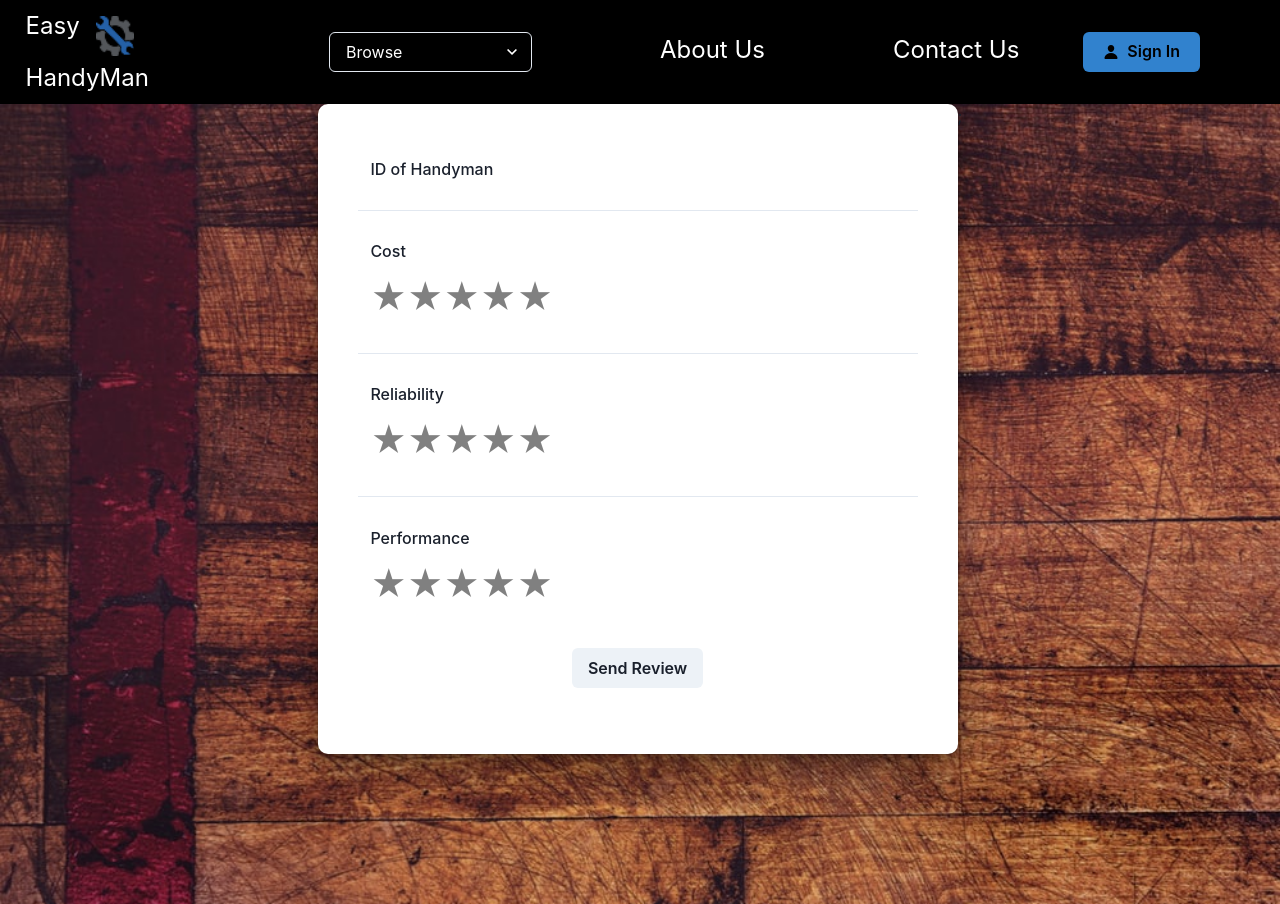
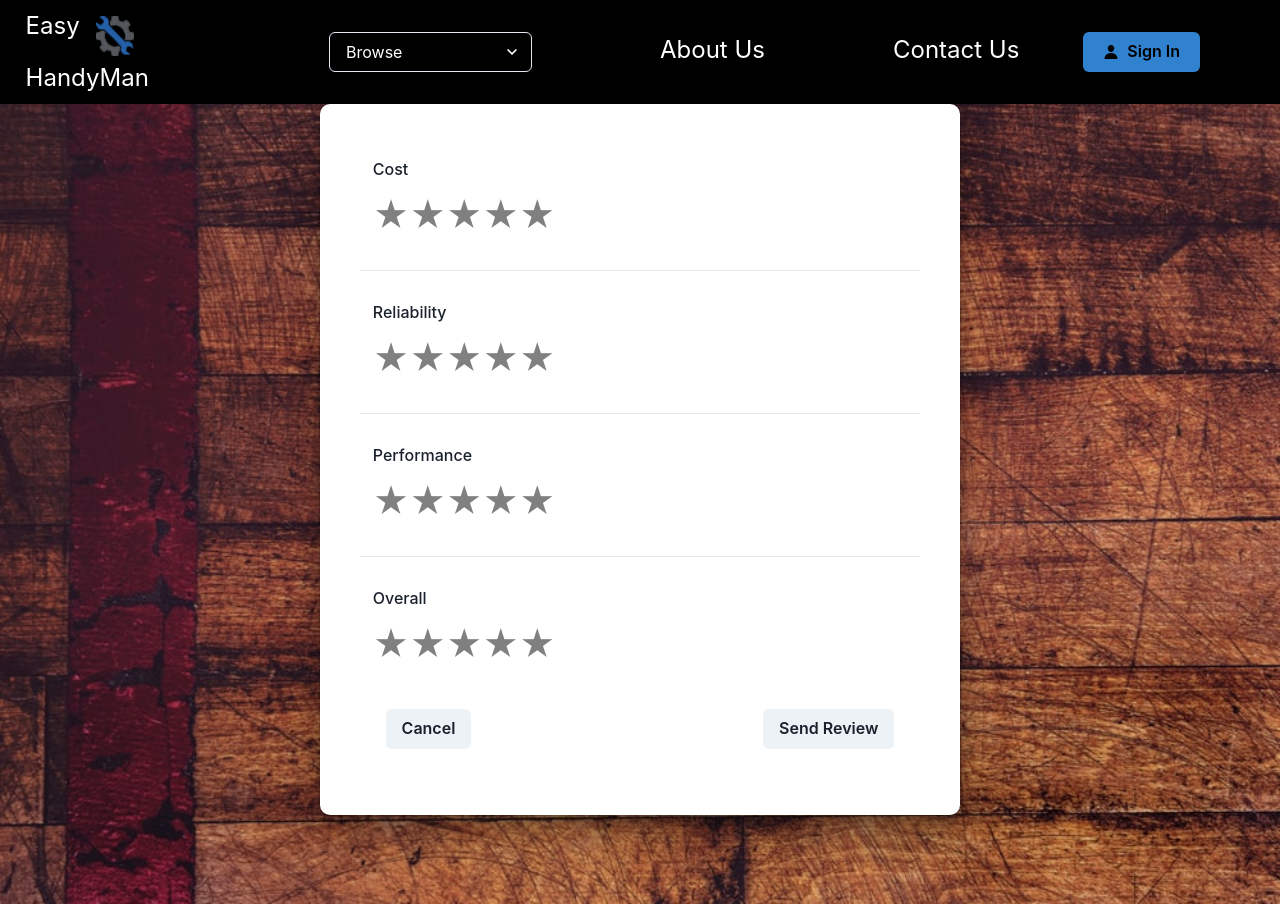
Before and after one commit to jeisper/handyman, a React (Create React App) app: page /review in a window 1280 px wide. Built offline with nearby package versions, Linux system fonts and the light colour scheme; no server answers.

Commit message:
added new page and updated review

```diff
--- a/src/components/rating/index.js
+++ b/src/components/rating/index.js
@@ -1,10 +1,18 @@
 import { Flex } from "@chakra-ui/react";
 import ReactStars from "react-rating-stars-component";
+import React, { useEffect, useState } from "react";
 
 function RatingStar() {
+
+  const [handymanRating, setHandymanRating] = useState(0);
+
   const ratingChanged = (newRating) => {
-    console.log(newRating);
+    setHandymanRating(newRating);
   };
+
+  console.log({handymanRating});
+
+
 
   return (
     <Flex>
--- a/src/pages/review/ReviewData.js
+++ b/src/pages/review/ReviewData.js
@@ -1,12 +1,17 @@
-import { Button, Flex } from "@chakra-ui/react";
+import { Button, Flex ,  Spacer } from "@chakra-ui/react";
 import { useNavigate } from "react-router-dom";
 import { VStack } from "@chakra-ui/react";
 import { StackDivider } from "@chakra-ui/react";
 import RatingStar from "../../components/rating";
 import { FormControl, FormLabel } from "@chakra-ui/react";
+import React, { useEffect, useState } from "react";
 
-function ReviewData() {
+
+function ReviewData({ goNext }) {
   const navigate = useNavigate();
+
+  const [handymanRating, setHandymanRating] = useState(0);
+
 
   return (
     <Flex
@@ -24,9 +29,6 @@ function ReviewData() {
         spacing={4}
         align="stretch"
       >
-        <FormLabel as="legend" m="1vw">
-          ID of Handyman
-        </FormLabel>
 
         <FormControl as="fieldset" m="1vw">
           <FormLabel as="legend">Cost</FormLabel>
@@ -42,14 +44,33 @@ function ReviewData() {
           <FormLabel as="legend">Performance</FormLabel>
           <RatingStar />
         </FormControl>
+
+        <FormControl as="fieldset" m="1vw">
+          <FormLabel as="legend">Overall</FormLabel>
+          <RatingStar />
+        </FormControl>
       </VStack>
 
+
+
       <Flex justify="center">
-        <Button
+      <Button
+          m="2vw"
+          fontSize="2vh"
+          alignContent="left"
+          onClick={() => {
+            navigate("/customer");
+          }}
+        >
+          Cancel
+        </Button>
+        <Spacer />
+
+      <Button
           m="2vw"
           fontSize="2vh"
           onClick={() => {
-            navigate("/customer");
+            goNext();
           }}
         >
           Send Review
--- /dev/null
+++ b/src/pages/review/Submitted.js
@@ -0,0 +1,44 @@
+import { Button, Flex, IconButton, Spacer } from "@chakra-ui/react";
+import React, { useState } from "react";
+import { useNavigate } from "react-router-dom";
+import { Center } from "@chakra-ui/react";
+
+import { FormLabel } from "@chakra-ui/react";
+
+function ReviewData() {
+  const navigate = useNavigate();
+
+  return (
+    <Flex
+      bg="white"
+      justify="center"
+      w="50%"
+      p="10"
+      mb="10"
+      direction="column"
+      boxShadow="dark-lg"
+      borderRadius="10px"
+    >
+      <Center>
+        <FormLabel as="legend" m="1vw" justify="center">
+          Review was Submitted
+        </FormLabel>
+      </Center>
+
+      <Flex justify="center">
+        <Button
+          m="2vw"
+          fontSize="2vh"
+          alignContent="left"
+          onClick={() => {
+            navigate("/customer");
+          }}
+        >
+          Back to Customer Page
+        </Button>
+        </Flex>
+    </Flex>
+  );
+}
+
+export default ReviewData;
--- a/src/pages/review/index.js
+++ b/src/pages/review/index.js
@@ -5,12 +5,13 @@ import { useNavigate } from "react-router-dom";
 import NavBar from "../../components/navbar";
 import newbg from "../../Assets/images/new_bg.jpeg";
 import ReviewData from "./ReviewData";
+import Submitted from "./Submitted";
 
 function Review() {
   const navigate = useNavigate();
-
   const [currentStep, setCurrentStep] = useState(0);
   const [currentUser, setCurrentUser] = useState(null);
+
 
   useEffect(() => {
     const auth = getAuth();
@@ -23,6 +24,25 @@ function Review() {
       }
     });
   }, []);
+
+  let currentContent = <Flex>Loading</Flex>;
+
+  const goNext = () => {
+    setCurrentStep(currentStep + 1);
+  };
+
+  switch (currentStep) {
+    case 0:
+      currentContent = <ReviewData goNext={goNext} />;
+      break;
+
+    case 1:
+      currentContent = <Submitted />;
+      break;
+
+    default:
+      break;
+  }
 
   return (
     <Flex w="100%" flexDir="column">
@@ -37,7 +57,7 @@ function Review() {
         bgSize="100%"
       >
         <Flex w="100%" justify="center">
-          <ReviewData />;
+        {currentContent}
         </Flex>
       </Flex>
     </Flex>
```
